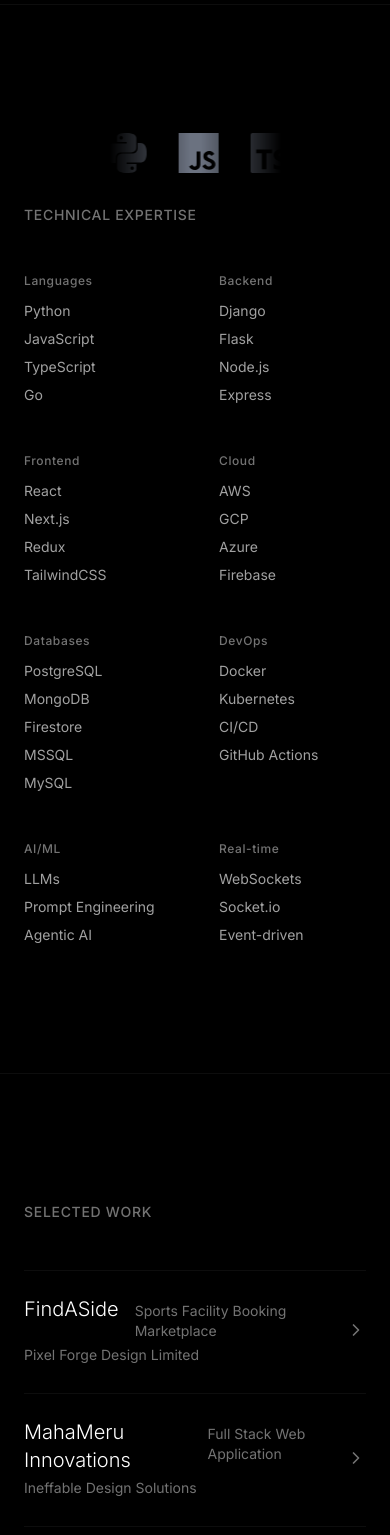
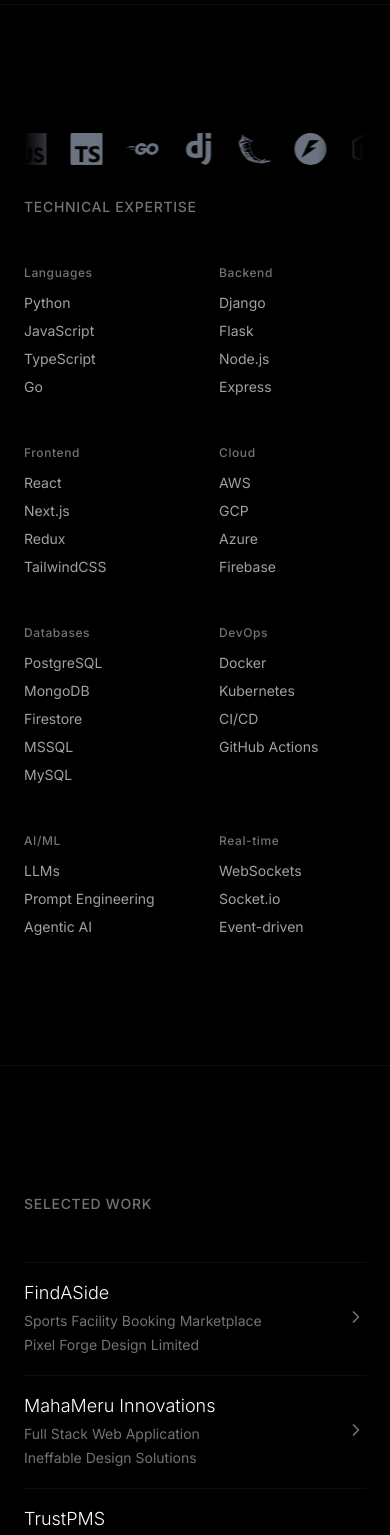
Before and after one commit to paulaji/portfoliowebsite, a React (Vite) app: page / in a window 390 px wide. Shown: the part 840-2375 px from the top of the page. Built offline with nearby package versions, Linux system fonts and the light colour scheme.

Commit message:
responsive

```diff
--- a/src/App.jsx
+++ b/src/App.jsx
@@ -386,29 +386,29 @@
                             <div key={project.id} className="group">
                                 <button
                                     onClick={() => setExpandedProject(expandedProject === project.id ? null : project.id)}
-                                    className="w-full py-6 flex items-center justify-between border-t border-white/5 hover:border-white/20 transition"
+                                    className="w-full py-4 sm:py-6 flex items-center justify-between border-t border-white/5 hover:border-white/20 transition"
                                 >
                                     <div className="flex-1 text-left">
-                                        <div className="flex items-baseline gap-4">
-                                            <h3 className="text-xl font-light">{project.title}</h3>
+                                        <div className="flex flex-col sm:flex-row sm:items-baseline gap-1 sm:gap-4">
+                                            <h3 className="text-lg sm:text-xl font-light">{project.title}</h3>
                                             <span className="text-sm text-neutral-500">{project.subtitle}</span>
                                         </div>
                                         <p className="text-sm text-neutral-500 mt-1">{project.company}</p>
                                     </div>
                                     <ChevronRight
-                                        className={`w-5 h-5 text-neutral-500 transition-transform ${expandedProject === project.id ? 'rotate-90' : ''}`}
+                                        className={`w-5 h-5 text-neutral-500 transition-transform flex-shrink-0 ml-2 sm:ml-4 ${expandedProject === project.id ? 'rotate-90' : ''}`}
                                     />
                                 </button>
 
                                 {expandedProject === project.id && (
-                                    <div className="py-8 space-y-8 border-t border-white/5">
+                                    <div className="py-6 sm:py-8 space-y-6 sm:space-y-8 border-t border-white/5">
                                         {/* Images */}
-                                        <div className="flex gap-4 overflow-x-auto scrollbar-hide pb-4">
+                                        <div className="flex gap-3 sm:gap-4 overflow-x-auto scrollbar-hide pb-4">
                                             {project.images.map((image, i) => (
                                                 <div
                                                     key={i}
                                                     onClick={() => openModal(image)}
-                                                    className="relative flex-shrink-0 w-80 h-52 bg-neutral-900 rounded cursor-pointer overflow-hidden group/img"
+                                                    className="relative flex-shrink-0 w-64 sm:w-80 h-40 sm:h-52 bg-neutral-900 rounded cursor-pointer overflow-hidden group/img"
                                                 >
                                                     <img
                                                         src={image}
@@ -421,12 +421,12 @@
                                         </div>
 
                                         {/* Description */}
-                                        <p className="text-neutral-400 leading-relaxed">{project.description}</p>
+                                        <p className="text-sm sm:text-base text-neutral-400 leading-relaxed">{project.description}</p>
 
                                         {/* Highlights */}
                                         <div className="space-y-3">
                                             {project.highlights.map((highlight, i) => (
-                                                <div key={i} className="flex gap-4">
+                                                <div key={i} className="flex gap-3 sm:gap-4">
                                                     <div className="w-1 h-1 bg-red-500 rounded-full mt-2 flex-shrink-0" />
                                                     <p className="text-sm text-neutral-400 leading-relaxed">{highlight}</p>
                                                 </div>
--- a/src/components/TechBanner.jsx
+++ b/src/components/TechBanner.jsx
@@ -57,9 +57,17 @@
 
     return (
         <div className="mb-8 flex justify-center">
-            <div className="w-1/2 relative">
+            <div className="w-full sm:w-3/4 md:w-1/2 relative">
                 <style jsx>{`
             @keyframes scroll {
+              0% {
+                transform: translateX(0);
+              }
+              100% {
+                transform: translateX(-50%);
+              }
+            }
+            @keyframes scrollFast {
               0% {
                 transform: translateX(0);
               }
@@ -70,17 +78,17 @@
           `}</style>
 
                 {/* Gradient fade on edges */}
-                <div className="absolute left-0 top-0 bottom-0 w-20 bg-gradient-to-r from-black to-transparent z-10 pointer-events-none" />
-                <div className="absolute right-0 top-0 bottom-0 w-20 bg-gradient-to-l from-black to-transparent z-10 pointer-events-none" />
+                <div className="absolute left-0 top-0 bottom-0 w-12 sm:w-20 bg-gradient-to-r from-black to-transparent z-10 pointer-events-none" />
+                <div className="absolute right-0 top-0 bottom-0 w-12 sm:w-20 bg-gradient-to-l from-black to-transparent z-10 pointer-events-none" />
 
                 <div className="overflow-hidden">
-                    <div className="flex animate-[scroll_30s_linear_infinite] hover:[animation-play-state:paused]">
+                    <div className="flex animate-[scrollFast_15s_linear_infinite] sm:animate-[scroll_30s_linear_infinite] hover:[animation-play-state:paused]">
                         {/* First set of icons */}
-                        <div className="flex gap-8 px-4 items-center min-w-max">
+                        <div className="flex gap-6 sm:gap-8 px-3 sm:px-4 items-center min-w-max">
                             {techIcons.map((tech, index) => (
                                 <tech.Icon
                                     key={index}
-                                    className="w-10 h-10 transition-colors cursor-pointer"
+                                    className="w-8 h-8 sm:w-10 sm:h-10 transition-colors cursor-pointer"
                                     style={{ color: '#6B7280' }}
                                     onMouseEnter={(e) => e.currentTarget.style.color = tech.color}
                                     onMouseLeave={(e) => e.currentTarget.style.color = '#6B7280'}
@@ -89,11 +97,11 @@
                         </div>
 
                         {/* Duplicate set for seamless loop */}
-                        <div className="flex gap-8 px-4 items-center min-w-max">
+                        <div className="flex gap-6 sm:gap-8 px-3 sm:px-4 items-center min-w-max">
                             {techIcons.map((tech, index) => (
                                 <tech.Icon
                                     key={`duplicate-${index}`}
-                                    className="w-10 h-10 transition-colors cursor-pointer"
+                                    className="w-8 h-8 sm:w-10 sm:h-10 transition-colors cursor-pointer"
                                     style={{ color: '#6B7280' }}
                                     onMouseEnter={(e) => e.currentTarget.style.color = tech.color}
                                     onMouseLeave={(e) => e.currentTarget.style.color = '#6B7280'}
```
